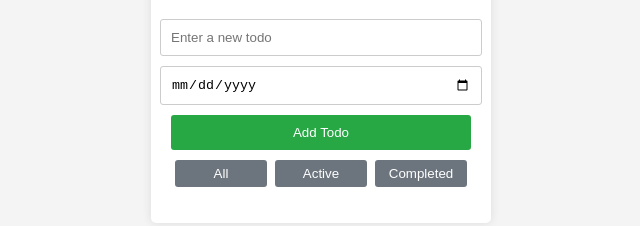
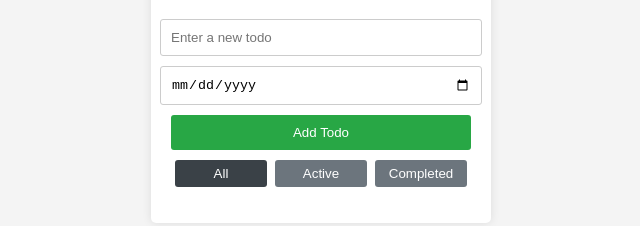
Before and after one commit to lemceb01/TodoFinal, a website built with Vite: page ts-project/index.html in a window 1280 px wide. Both pictures are taken after a click on the button "All". Shown: the part 330-556 px from the top of the page, without its empty margins (319-959 px from the left). Built offline with nearby package versions, Linux system fonts and the light colour scheme.

Commit message:
feat: add active filter button highlight on click

```diff
--- a/ts-project/src/main.ts
+++ b/ts-project/src/main.ts
@@ -94,17 +94,31 @@ const removeTodo = (id:number) => {
   renderTodos();
 }
 
+const updateActiveFilterButton = (activeButtonId: string) => {
+  const filterButtons = document.querySelectorAll('.filter-buttons button');
+  filterButtons.forEach(btn => {
+    if (btn.id === activeButtonId) {
+      btn.classList.add('active-filter');
+    } else {
+      btn.classList.remove('active-filter');
+    }
+  });
+}
+
 document.getElementById('show-all')?.addEventListener('click', () => {
   currentFilter = 'all';
+  updateActiveFilterButton('show-all');
   renderTodos();
 });
 
 document.getElementById('show-active')?.addEventListener('click', () => {
   currentFilter = 'active';
+  updateActiveFilterButton('show-active');
   renderTodos();
 });
 
 document.getElementById('show-completed')?.addEventListener('click', () => {
   currentFilter = 'completed';
+  updateActiveFilterButton('show-completed');
   renderTodos();
 });
--- a/ts-project/src/style.css
+++ b/ts-project/src/style.css
@@ -65,6 +65,10 @@ h1 {
   color: #fff;
   border-radius: 3px;
   cursor: pointer;
+  transition: background 0.2s;
+}
+.todo-form button:hover {
+  background: #14752b;
 }
 .todo-list {
   list-style: none;
@@ -158,5 +162,9 @@ h1 {
 }
 
 .filter-buttons button:hover {
-  background-color: #5a6268;
+  background-color: #828d96;
 }
+
+.active-filter {
+  background-color: #3a4147 !important;
+}
```
